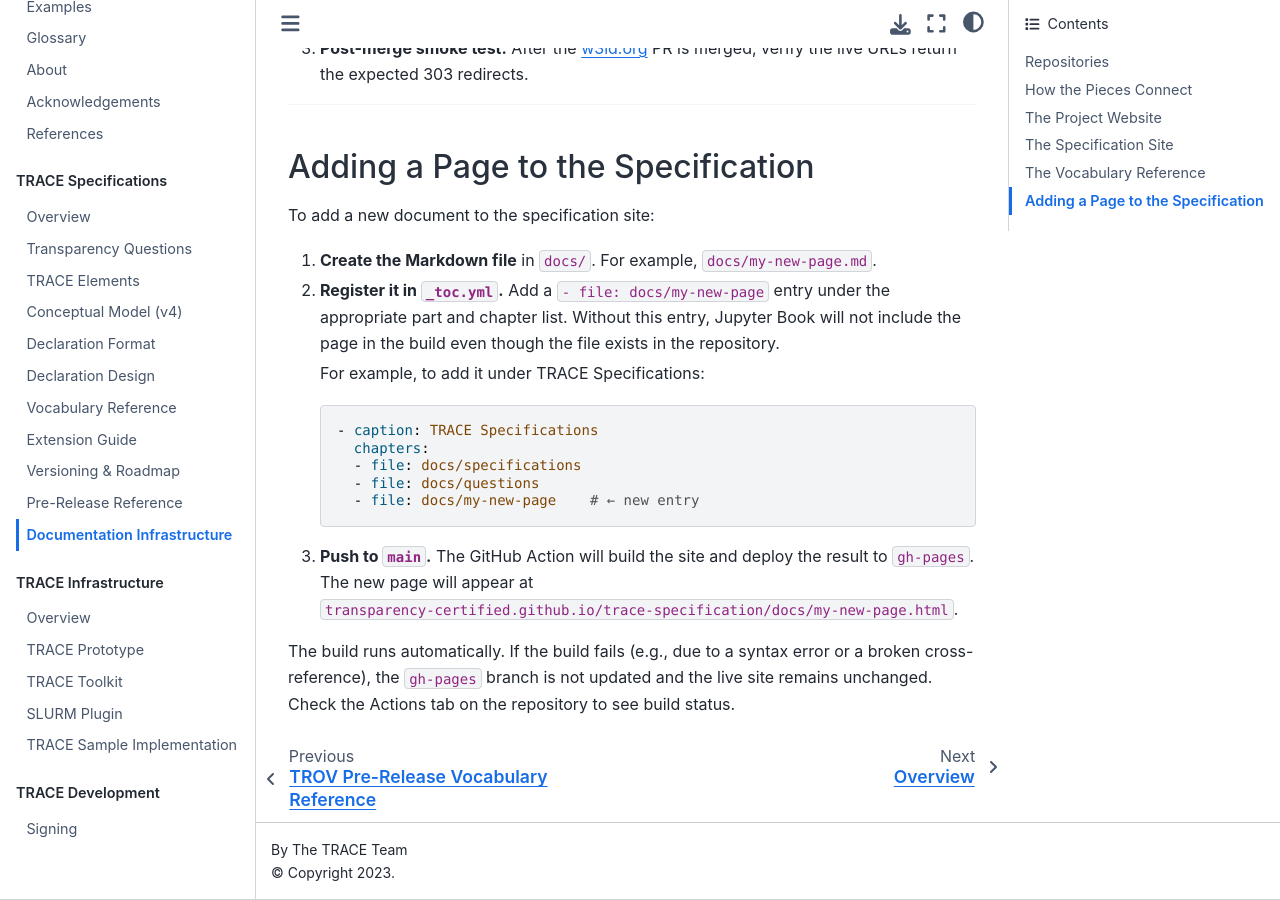
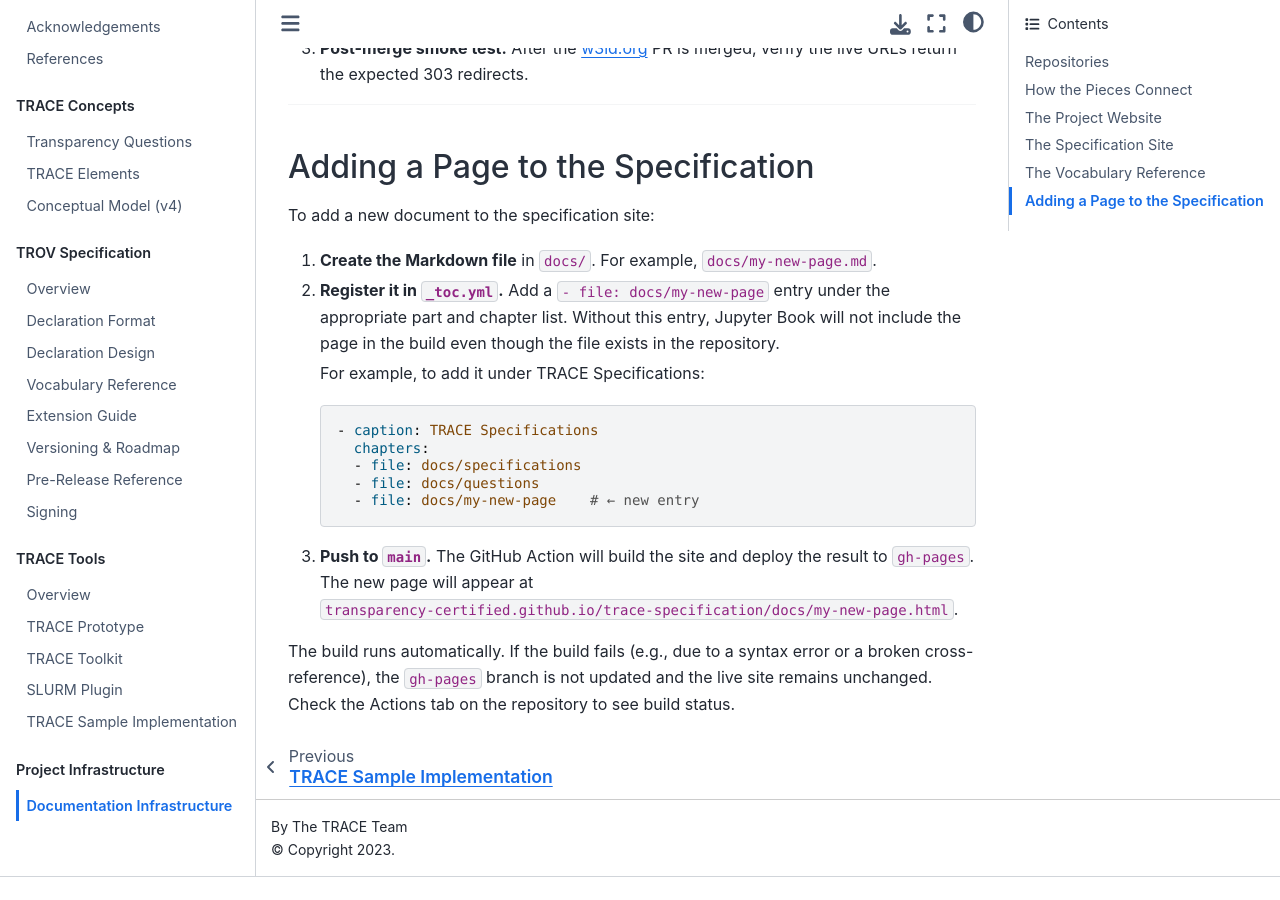
Before and after one commit to transparency-certified/trace-specification, a Jupyter Book: the page built from docs/documentation-infrastructure.md, in a window 1280 px wide and 900 px high, scrolled down 4526 px. Built offline with Jupyter Book 1.0.4 settings and Sphinx 7.4.7 and the Sphinx Book theme 1.1.4, drawn with Linux system fonts in a browser that asks for light colours; after the commit the page ends 5403 px from its top, so only the background shows below that.

Commit message:
Reorganize table of contents.

```diff
--- a/_toc.yml
+++ b/_toc.yml
@@ -25,12 +25,15 @@ parts:
   - file: docs/about
   - file: docs/acknowledgements
   - file: docs/references
-- caption: TRACE Specifications
+- caption: TRACE Concepts
   chapters:
-  - file: docs/specifications
   - file: docs/questions
   - file: docs/elements
   - file: docs/conceptual-model
+- caption: TROV Specification
+  chapters:
+  - file: docs/specifications
+    title: Overview
   - file: docs/tro-declaration-format
     title: Declaration Format
   - file: docs/tro-declaration-design
@@ -43,15 +46,16 @@ parts:
     title: Versioning & Roadmap
   - file: docs/trov-prerelease
     title: Pre-Release Reference
-  - file: docs/documentation-infrastructure
-    title: Documentation Infrastructure
-- caption: TRACE Infrastructure
+  - file: docs/dev/signing
+    title: Signing
+- caption: TRACE Tools
   chapters:
   - file: docs/infrastructure
   - file: docs/trace-prototype
   - file: docs/trace-toolkit
   - file: docs/slurm-plugin
   - file: docs/sample-implementation
-- caption: TRACE Development
+- caption: Project Infrastructure
   chapters:
-  - file: docs/dev/signing
+  - file: docs/documentation-infrastructure
+    title: Documentation Infrastructure
```
